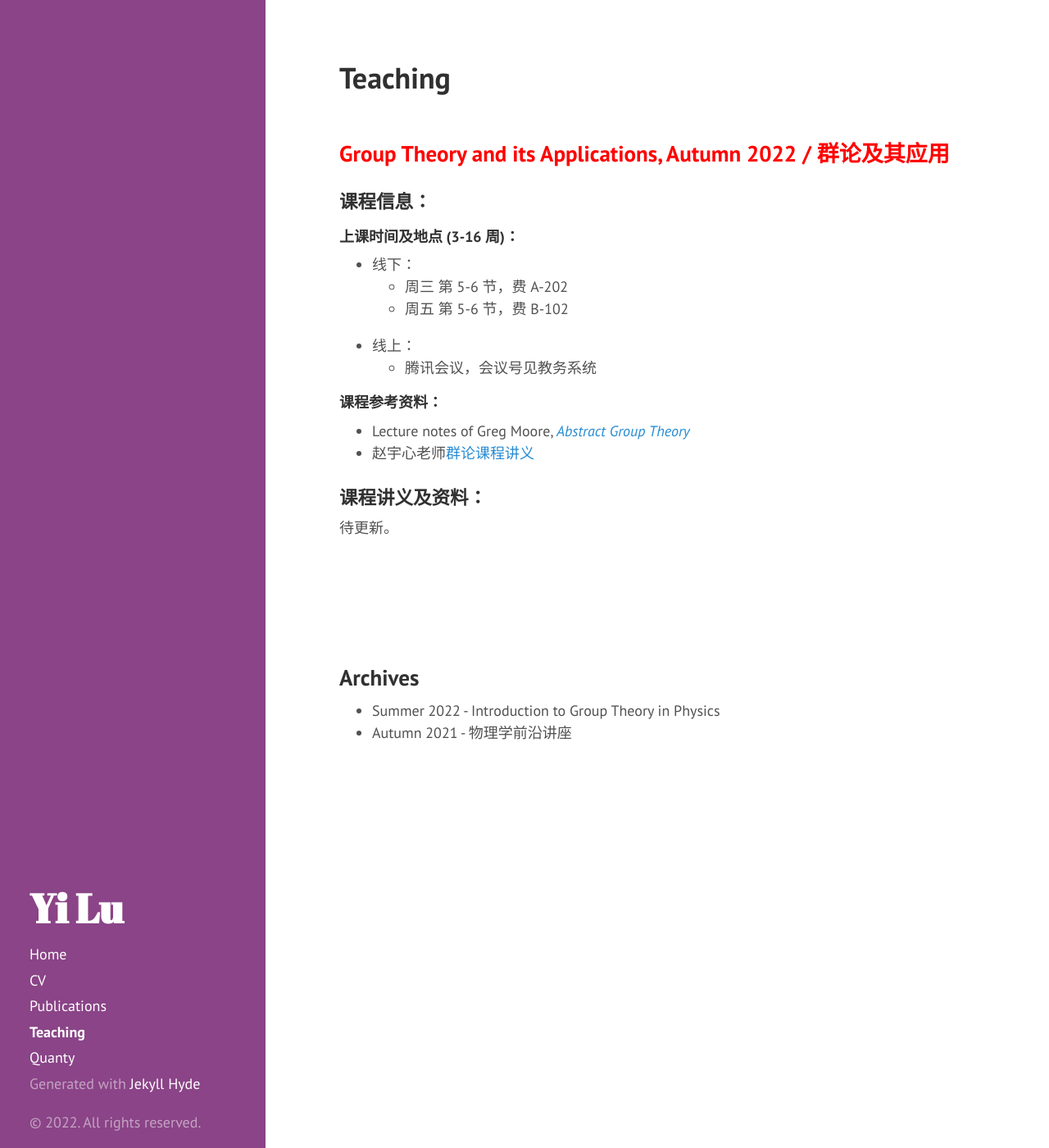
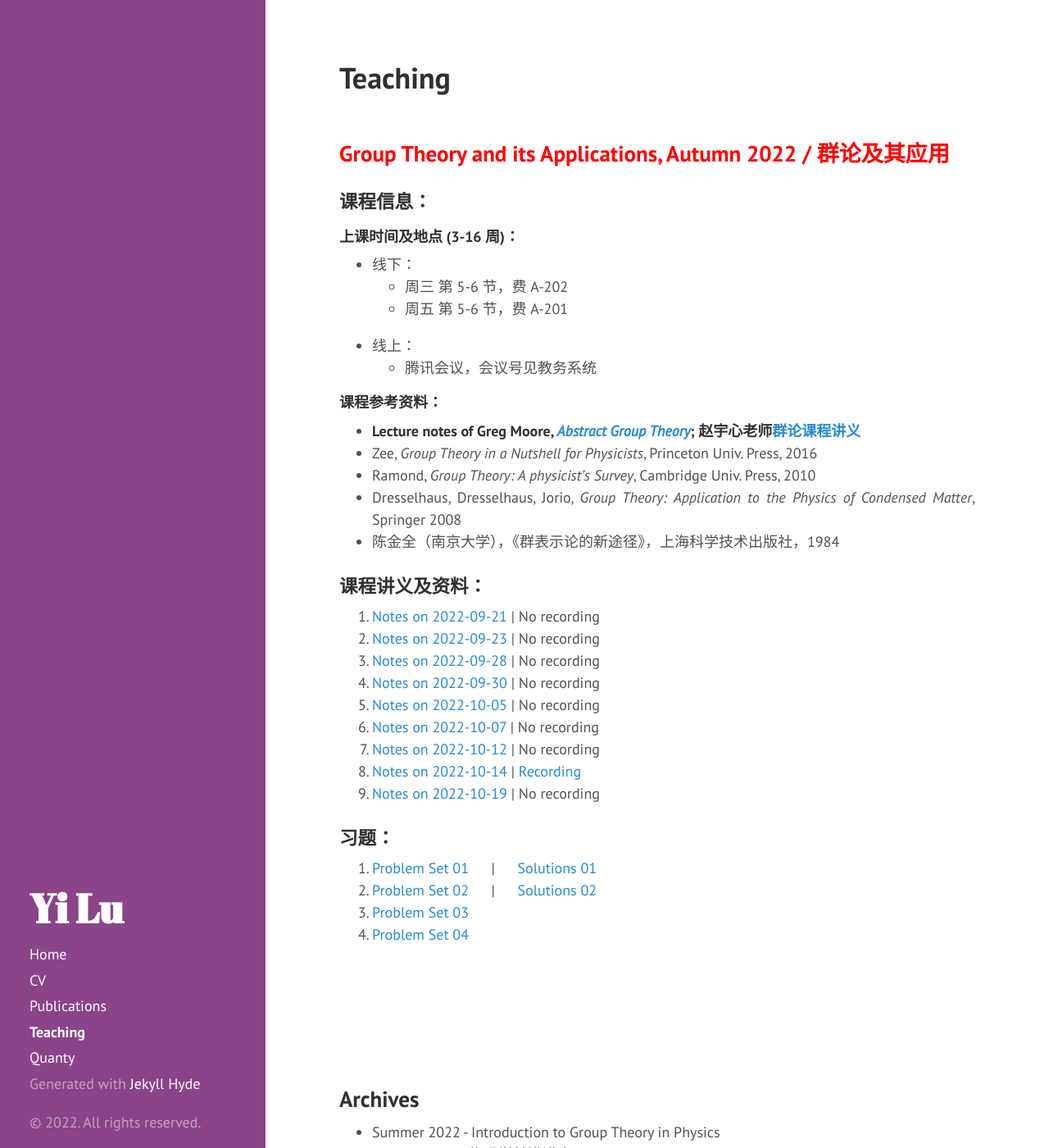
Before and after one commit to yilu/personal_site, a Jekyll site: the page built from teaching.md, in a window 1280 px wide and 1400 px high. Shown: the whole window at 82% size. Built offline with Jekyll 4.4.1, drawn with Linux system fonts in a browser that asks for light colours.

Commit message:
Teaching updates.

```diff
--- a/_includes/sidebar.html
+++ b/_includes/sidebar.html
@@ -29,7 +29,7 @@
       -->
 
 
-      <a class="sidebar-nav-item{% if page.url == "/files/cv.pdf/" %} active{% endif %}" href="files/cv.pdf">CV</a>
+      <a class="sidebar-nav-item{% if page.url == "/files/cv.pdf/" %} active{% endif %}" href="/files/cv.pdf">CV</a>
       <a class="sidebar-nav-item{% if page.url == "/publications/" %} active{% endif %}" href="/publications/">Publications</a>
       <a class="sidebar-nav-item{% if page.url == "/teaching/" %} active{% endif %}" href="/teaching/">Teaching</a>
       <a class="sidebar-nav-item" href="http://quanty.org" target="_blank">Quanty</a>
--- a/teaching.md
+++ b/teaching.md
@@ -10,19 +10,37 @@ title: Teaching
 ### 课程信息：
 
 #### 上课时间及地点 (3-16 周)：
-
 - 线下：
   - 周三 第 5-6 节，费 A-202
-  - 周五 第 5-6 节，费 B-102
+  - 周五 第 5-6 节，费 A-201
 - 线上：
   - 腾讯会议，会议号见教务系统
 
 #### 课程参考资料：
-  - Lecture notes of Greg Moore, [*Abstract Group Theory*](http://www.physics.rutgers.edu/~gmoore/618Spring2022/GroupTheory-Spring2022.html)
-  - 赵宇心老师[群论课程讲义](https://topophys.nju.edu.cn/Events/GroupTheory2021/index.html)
+  - **Lecture notes of Greg Moore, [*Abstract Group Theory*](http://www.physics.rutgers.edu/~gmoore/618Spring2022/GroupTheory-Spring2022.html); 赵宇心老师[群论课程讲义](https://topophys.nju.edu.cn/Events/GroupTheory2021/index.html)**
+  - Zee, _Group Theory in a Nutshell for Physicists_, Princeton Univ. Press, 2016
+  - Ramond, _Group Theory: A physicist's Survey_, Cambridge Univ. Press, 2010
+  - Dresselhaus, Dresselhaus, Jorio, _Group Theory: Application to the Physics of Condensed Matter_, Springer 2008
+  - 陈金全（南京大学），《群表示论的新途径》，上海科学技术出版社，1984
 
 ### 课程讲义及资料：
-  待更新。
+  1. [Notes on 2022-09-21]({{ site.url }}/teaching/AS2022/GT/notes/2022-09-21.pdf) \|  No recording
+  2. [Notes on 2022-09-23]({{ site.url }}/teaching/AS2022/GT/notes/2022-09-23.pdf) \|  No recording
+  3. [Notes on 2022-09-28]({{ site.url }}/teaching/AS2022/GT/notes/2022-09-28.pdf) \|  No recording
+  4. [Notes on 2022-09-30]({{ site.url }}/teaching/AS2022/GT/notes/2022-09-30.pdf) \|  No recording
+  5. [Notes on 2022-10-05]({{ site.url }}/teaching/AS2022/GT/notes/2022-10-05.pdf) \|  No recording
+  6. [Notes on 2022-10-07]({{ site.url }}/teaching/AS2022/GT/notes/2022-10-07.pdf) \|  No recording
+  7. [Notes on 2022-10-12]({{ site.url }}/teaching/AS2022/GT/notes/2022-10-12.pdf) \|  No recording
+  8. [Notes on 2022-10-14]({{ site.url }}/teaching/AS2022/GT/notes/2022-10-14.pdf) \| [Recording](https://meeting.tencent.com/v2/cloud-record/share?id=97fc785c-d21c-4ab7-9a63-aca0b9031910&from=3)
+  9. [Notes on 2022-10-19]({{ site.url }}/teaching/AS2022/GT/notes/2022-10-19.pdf) \|  No recording
+
+### 习题：
+  1. [Problem Set 01]({{ site.url }}/teaching/AS2022/GT/hw/hw01.pdf) &emsp; \| &emsp; [Solutions 01]({{ site.url }}/teaching/AS2022/GT/sol/sol01.pdf)
+  2. [Problem Set 02]({{ site.url }}/teaching/AS2022/GT/hw/hw02.pdf) &emsp; \| &emsp; [Solutions 02]({{ site.url }}/teaching/AS2022/GT/sol/sol02.pdf)
+  3. [Problem Set 03]({{ site.url }}/teaching/AS2022/GT/hw/hw03.pdf)
+  4. [Problem Set 04]({{ site.url }}/teaching/AS2022/GT/hw/hw04.pdf)
+
+
 
 <br />
 <br />
```
Also changed, not shown: publications.md (+4 -0 lines), publications/my_pubs.bib (+39 -0 lines), 15 other files.
